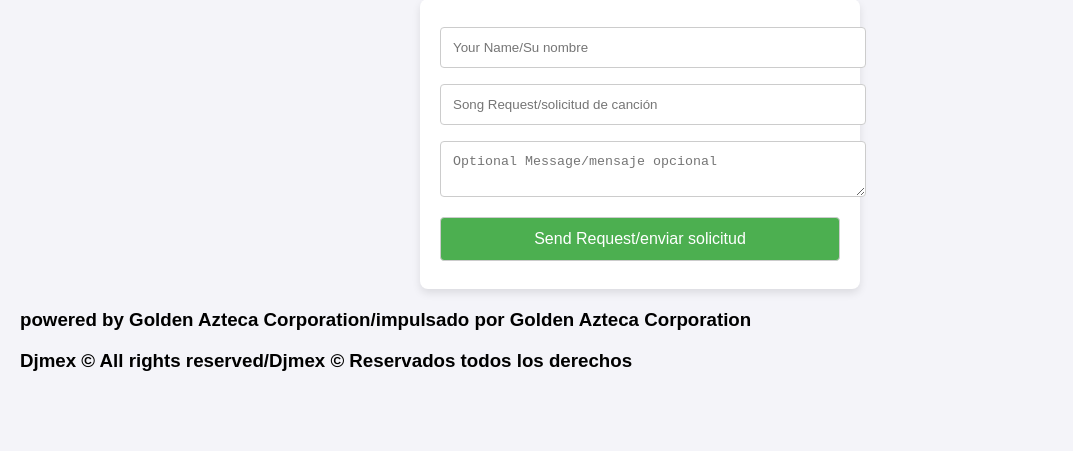
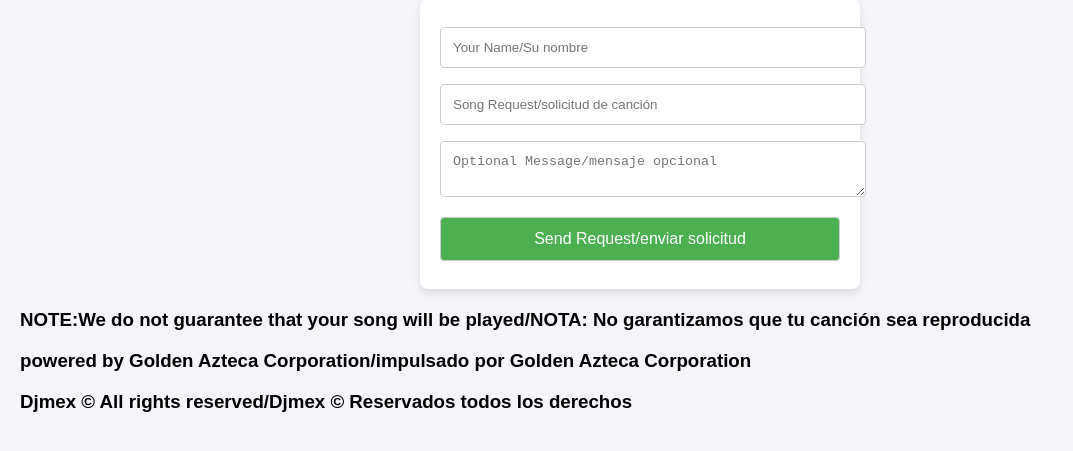
Before and after one commit to AztecaCorp/DJMEXDOTHAN, a plain HTML site: page index.html in a window 1280 px wide. Shown: the part 99-550 px from the top of the page, without its empty margins (0-1073 px from the left). Drawn offline with nearby package versions, Linux system fonts and the light colour scheme.

Commit message:
Update index.html

```diff
--- a/index.html
+++ b/index.html
@@ -64,6 +64,8 @@
 
     <div id="status"></div>
 
+    <h3>NOTE:We do not guarantee that your song will be played/NOTA: No garantizamos que tu canción sea reproducida</h3>
+
     <h3>powered by Golden Azteca Corporation/impulsado por Golden Azteca Corporation</h3>
     <h3>Djmex &copy; All rights reserved/Djmex &copy; Reservados todos los derechos</h3>
 
```
